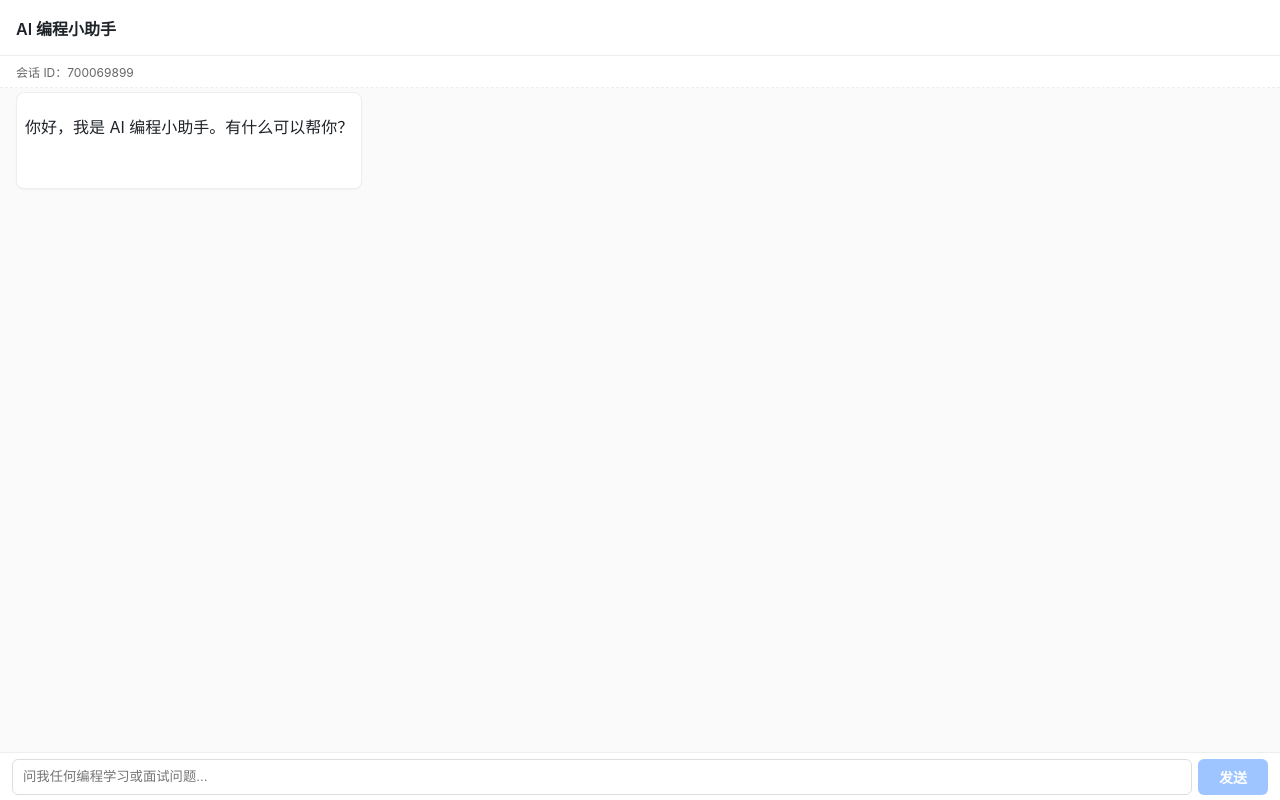
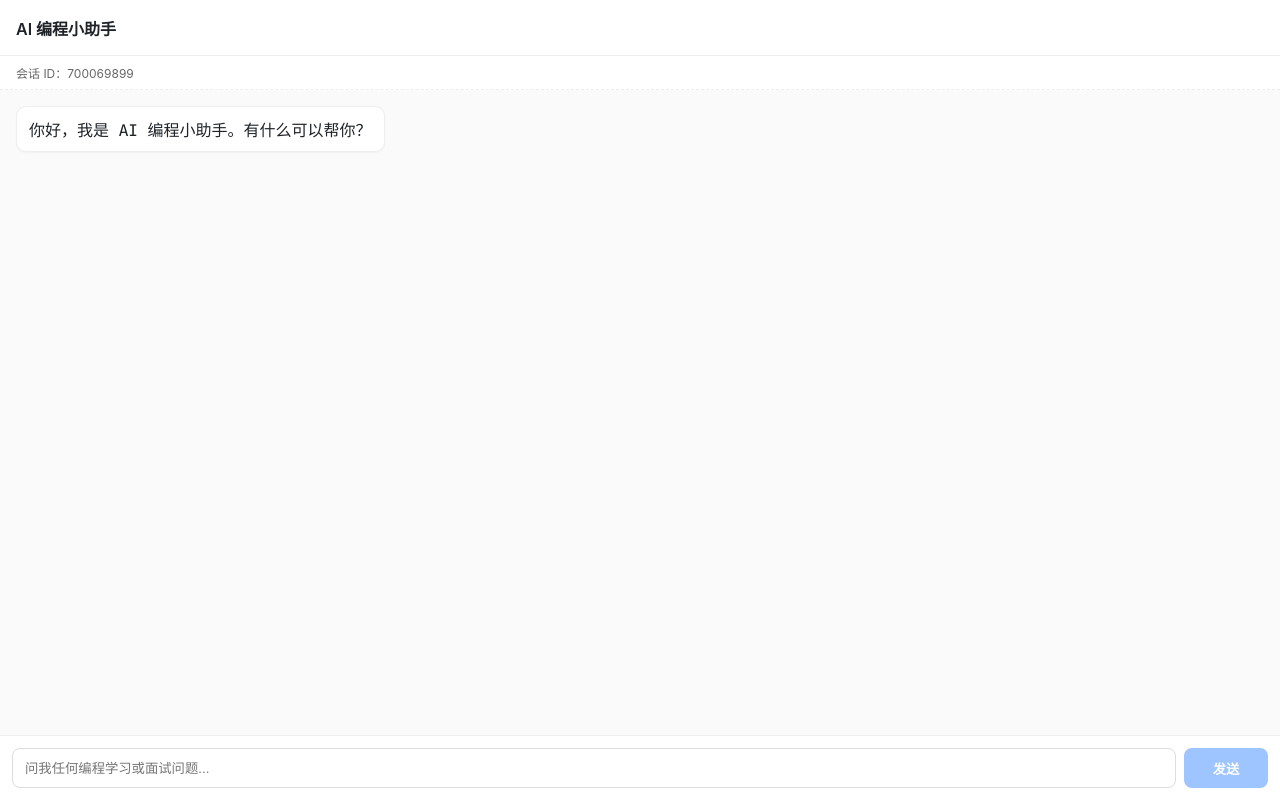
Before and after one commit to dmw-net/ai-study-buddy-frontend, a Vue app: page / in a window 1280 px wide. Built offline with nearby package versions, Linux system fonts and the light colour scheme.

Commit message:
初始化

```diff
--- a/package.json
+++ b/package.json
@@ -10,11 +10,9 @@
   },
   "dependencies": {
     "axios": "^1.7.7",
-    "marked": "^16.4.1",
     "vue": "^3.5.11"
   },
   "devDependencies": {
-    "@types/marked": "^5.0.2",
     "@vitejs/plugin-vue": "^5.1.4",
     "typescript": "^5.6.2",
     "vite": "^5.4.8"
--- a/src/App.vue
+++ b/src/App.vue
@@ -40,7 +40,7 @@ import Chat from './components/Chat.vue';
 /* 头部样式 */
 .app-header {
   flex: 0 0 auto;             /* 不放大、不缩小，固定高度 */
-  height: 56px;               /* 恢复高度 */
+  height: 56px;               /* 固定高度 56px */
   display: flex;              /* 内部使用 flex 布局 */
   align-items: center;        /* 垂直居中对齐 */
   padding: 0 16px;            /* 左右内边距 16px */
--- a/src/components/Chat.vue
+++ b/src/components/Chat.vue
@@ -19,11 +19,10 @@
       -->
       <div v-for="(m, idx) in messages" :key="idx" class="message" :class="m.role">
         <!-- 消息气泡 -->
-      <div class="bubble">
-        <!-- 对AI助手的消息使用Markdown渲染，用户消息保持原样 -->
-        <div v-if="m.role === 'assistant'" class="markdown-content" v-html="renderMarkdown(m.content)"></div>
-        <pre v-else class="text">{{ m.content }}</pre>
-      </div>
+        <div class="bubble">
+          <!-- 使用 pre 标签保持文本格式（换行、空格等） -->
+          <pre class="text">{{ m.content }}</pre>
+        </div>
       </div>
     </div>
 
@@ -60,7 +59,6 @@
  * - computed: 创建计算属性
  */
 import { onMounted, onUnmounted, reactive, ref, watch, nextTick, computed } from 'vue';
-import { marked } from 'marked';
 
 /**
  * TypeScript 类型定义
@@ -72,15 +70,6 @@ type Role = 'user' | 'assistant';
 interface ChatMessage {
   role: Role;        // 消息发送者角色
   content: string;   // 消息内容
-}
-
-/**
- * Markdown 渲染函数
- * @param text 需要渲染的Markdown文本
- * @returns 渲染后的HTML字符串
- */
-function renderMarkdown(text: string): string {
-  return  marked.parse(text);
 }
 
 /**
@@ -109,19 +98,8 @@ const canSend = computed(() => inputText.value.trim().length > 0 && !loading.val
  * 生命周期钩子：组件挂载时执行
  */
 onMounted(() => {
-  // 从localStorage加载最近的会话
-  const sessionList = JSON.parse(localStorage.getItem('chat_sessions') || '[]');
-  if (sessionList.length > 0) {
-    // 按时间戳排序，获取最新的会话
-    sessionList.sort((a: any, b: any) => b.timestamp - a.timestamp);
-    if (!loadMessages(sessionList[0].id)) {
-      // 如果加载失败，显示欢迎消息
-      messages.push({ role: 'assistant', content: '你好，我是 AI 编程小助手。有什么可以帮你？' });
-    }
-  } else {
-    // 没有历史会话，显示欢迎消息
-    messages.push({ role: 'assistant', content: '你好，我是 AI 编程小助手。有什么可以帮你？' });
-  }
+  // 添加欢迎消息
+  messages.push({ role: 'assistant', content: '你好，我是 AI 编程小助手。有什么可以帮你？' });
 });
 
 /**
@@ -130,16 +108,11 @@ onMounted(() => {
 onUnmounted(() => {
   // 关闭 SSE 连接，释放资源
   closeStream();
-
-  // 组件卸载前保存消息
-  if (messages.length > 0) {
-    saveMessages();
-  }
 });
 
 /**
  * 监听器：监听 messages 数组的变化
- * 当有新消息时，自动滚动到底部并保存消息
+ * 当有新消息时，自动滚动到底部
  */
 watch(messages, async () => {
   // 等待 Vue 完成 DOM 更新
@@ -147,10 +120,6 @@ watch(messages, async () => {
   // 如果有滚动容器引用，滚动到底部
   if (scrollContainer.value) {
     scrollContainer.value.scrollTop = scrollContainer.value.scrollHeight;
-  }
-  // 自动保存消息到localStorage
-  if (messages.length > 0) {
-    saveMessages();
   }
 });
 
@@ -209,76 +178,6 @@ function openStream(text: string, messageIndex: number) {
   evtSource.value = es;
 
   /**
-   * 智能拼接 SSE 数据块
-   * 解决数据块在单词边界被切分导致缺少空格的问题
-   *
-   * 问题场景：
-   * - 英文：后端发送 "! How can" + "I assist you" → 需要添加空格 → "! How can I assist you" ✅
-   * - 中文：后端发送 "你好" + "！有什么可以帮助" → 不需要空格 → "你好！有什么可以帮助" ✅
-   * - 中英混合：后端发送 "你好" + "hello" → 需要添加空格 → "你好 hello" ✅
-   *
-   * 规则：
-   * 1. 中文之间不需要空格（中文词语之间本身就没有空格）
-   * 2. 英文单词之间需要空格（如果缺失）
-   * 3. 中英文混合时，在交界处需要空格
-   *
-   * @param currentContent 当前已累积的内容
-   * @param newChunk 新收到的数据块
-   * @returns 拼接后的内容
-   */
-  function smartConcat(currentContent: string, newChunk: string): string {
-    // 如果当前内容为空，直接返回新块
-    if (!currentContent) {
-      return newChunk;
-    }
-
-    // 如果新块为空，直接返回当前内容
-    if (!newChunk) {
-      return currentContent;
-    }
-
-    // 如果新块开头已经有空格或标点，直接拼接（不需要额外处理）
-    if (/^[\s\.,!?;:，。！？；：]/.test(newChunk)) {
-      return currentContent + newChunk;
-    }
-
-    // 获取当前内容的最后一个字符和新块的第一个字符
-    const lastChar = currentContent[currentContent.length - 1];
-    const firstChar = newChunk[0];
-
-    // 判断字符类型
-    const isLastCharChinese = /[\u4e00-\u9fa5]/.test(lastChar);  // 中文字符
-    const isFirstCharChinese = /[\u4e00-\u9fa5]/.test(firstChar);
-    const isLastCharEnglish = /[a-zA-Z0-9]/.test(lastChar);     // 英文字母、数字
-    const isFirstCharEnglish = /[a-zA-Z0-9]/.test(firstChar);
-    const lastCharIsSpaceOrPunct = /[\s\.,!?;:，。！？；：\-_]/.test(lastChar);  // 空格、标点、连字符、下划线
-    const firstCharIsSpaceOrPunct = /[\s\.,!?;:，。！？；：\-_]/.test(firstChar);
-
-    // 如果已经有空格或标点分隔，直接拼接
-    if (lastCharIsSpaceOrPunct || firstCharIsSpaceOrPunct) {
-      return currentContent + newChunk;
-    }
-
-    // 情况1：两个都是中文 → 不需要空格
-    if (isLastCharChinese && isFirstCharChinese) {
-      return currentContent + newChunk;
-    }
-
-    // 情况2：两个都是英文 → 需要添加空格（英文单词之间需要空格）
-    if (isLastCharEnglish && isFirstCharEnglish) {
-      return currentContent + ' ' + newChunk;
-    }
-
-    // 情况3：中英文混合 → 需要添加空格（中英文交界处需要空格）
-    if ((isLastCharChinese && isFirstCharEnglish) || (isLastCharEnglish && isFirstCharChinese)) {
-      return currentContent + ' ' + newChunk;
-    }
-
-    // 其他情况（数字、特殊字符等）直接拼接
-    return currentContent + newChunk;
-  }
-
-  /**
    * SSE 消息事件处理
    * 当服务器发送数据时触发
    */
@@ -300,12 +199,10 @@ function openStream(text: string, messageIndex: number) {
 
     // 确保消息索引有效
     if (messageIndex >= 0 && messageIndex < messages.length) {
-      // 使用智能拼接函数，自动处理单词边界缺少空格的问题
-      // 这样即使后端在单词中间切分数据块，也能正确显示
-      messages[messageIndex].content = smartConcat(
-        messages[messageIndex].content,
-        e.data
-      );
+      // 将接收到的数据片段追加到助手消息内容中
+      // 使用数组索引直接更新，确保 Vue 响应式系统能检测到变化
+      // 这样就能实现逐字显示的效果
+      messages[messageIndex].content += e.data;
       console.log('已更新消息内容，当前长度:', messages[messageIndex].content.length);
     } else {
       console.error('消息索引无效:', messageIndex, '消息数组长度:', messages.length);
@@ -384,60 +281,6 @@ java.net.SocketTimeoutException: timeout
 }
 
 /**
- * 保存消息到localStorage
- */
-function saveMessages() {
-  try {
-    const chatData = {
-      messages: [...messages],
-      memoryId: memoryId.value,
-      timestamp: Date.now()
-    };
-    localStorage.setItem(`chat_${memoryId.value}`, JSON.stringify(chatData));
-    // 保存会话列表以便切换
-    const sessionList = JSON.parse(localStorage.getItem('chat_sessions') || '[]');
-    const existingSession = sessionList.find((s: any) => s.id === memoryId.value);
-    if (existingSession) {
-      existingSession.lastMessage = messages[messages.length - 1]?.content || '';
-      existingSession.timestamp = Date.now();
-    } else {
-      sessionList.push({
-        id: memoryId.value,
-        lastMessage: messages[messages.length - 1]?.content || '',
-        timestamp: Date.now()
-      });
-    }
-    localStorage.setItem('chat_sessions', JSON.stringify(sessionList));
-  } catch (error) {
-    console.error('保存消息失败:', error);
-  }
-}
-
-/**
- * 从localStorage加载消息
- */
-function loadMessages(sessionId: number) {
-  try {
-    const chatDataStr = localStorage.getItem(`chat_${sessionId}`);
-    if (chatDataStr) {
-      const chatData = JSON.parse(chatDataStr);
-      // 清空现有消息
-      messages.splice(0, messages.length);
-      // 添加保存的消息
-      chatData.messages.forEach((msg: ChatMessage) => {
-        messages.push(msg);
-      });
-      memoryId.value = chatData.memoryId;
-      return true;
-    }
-    return false;
-  } catch (error) {
-    console.error('加载消息失败:', error);
-    return false;
-  }
-}
-
-/**
  * 关闭 SSE 连接
  * 清理资源，重置状态
  */
@@ -458,133 +301,23 @@ function closeStream() {
   flex-direction: column;
   flex: 1 1 auto;
   min-height: 0;
-  height: 100%; /* 确保占满可用空间 */
 }
 .chat-header {
   flex: 0 0 auto;
-  padding: 4px 16px; /* 减小内边距 */
+  padding: 8px 16px;
   font-size: 12px;
   color: #666;
   border-bottom: 1px dashed #eee;
-  height: 32px; /* 设置固定高度 */
-  display: flex;
-  align-items: center;
 }
 .chat-messages {
   flex: 1 1 auto;
   overflow: auto;
-  padding: 4px 16px; /* 进一步减小内边距 */
+  padding: 16px;
   background: #fafafa;
-  min-height: 0;
 }
 .message {
   display: flex;
-  margin-bottom: 4px; /* 进一步减小消息间距 */
-  min-height: 24px;
-}
-
-/* Markdown内容样式 */
-.markdown-content {
-  white-space: pre-wrap;
-  word-wrap: break-word;
-  font-family: inherit;
-  line-height: 1.6;
-}
-
-.markdown-content h1,
-.markdown-content h2,
-.markdown-content h3,
-.markdown-content h4,
-.markdown-content h5,
-.markdown-content h6 {
-  margin-top: 1.2em; /* 减小标题上边距 */
-  margin-bottom: 0.4em; /* 减小标题下边距 */
-  font-weight: 600;
-}
-
-.markdown-content h1 {
-  font-size: 1.8em;
-  border-bottom: 1px solid #eaecef;
-  padding-bottom: 0.3em;
-}
-
-.markdown-content h2 {
-  font-size: 1.5em;
-  border-bottom: 1px solid #eaecef;
-  padding-bottom: 0.3em;
-}
-
-.markdown-content h3 {
-  font-size: 1.3em;
-}
-
-.markdown-content p {
-  margin-bottom: 0.8em; /* 减小段落下边距 */
-}
-
-.markdown-content code {
-  background-color: #f6f8fa;
-  padding: 0.2em 0.4em;
-  border-radius: 3px;
-  font-family: 'SFMono-Regular', Consolas, 'Liberation Mono', Menlo, monospace;
-  font-size: 0.9em;
-}
-
-.markdown-content pre {
-  background-color: #f6f8fa;
-  padding: 16px;
-  border-radius: 6px;
-  overflow-x: auto;
-  margin-bottom: 1em;
-}
-
-.markdown-content pre code {
-  background-color: transparent;
-  padding: 0;
-  font-size: 0.9em;
-}
-
-.markdown-content blockquote {
-  border-left: 4px solid #dfe2e5;
-  padding: 0 1em;
-  color: #6a737d;
-  margin: 0 0 1em 0;
-}
-
-.markdown-content ul,
-.markdown-content ol {
-  padding-left: 2em;
-  margin-bottom: 1em;
-}
-
-.markdown-content li {
-  margin-bottom: 0.5em;
-}
-
-.markdown-content table {
-  border-collapse: collapse;
-  width: 100%;
-  margin-bottom: 1em;
-}
-
-.markdown-content table th,
-.markdown-content table td {
-  border: 1px solid #dfe2e5;
-  padding: 6px 13px;
-}
-
-.markdown-content table th {
-  background-color: #f6f8fa;
-  font-weight: 600;
-}
-
-.markdown-content a {
-  color: #0366d6;
-  text-decoration: none;
-}
-
-.markdown-content a:hover {
-  text-decoration: underline;
+  margin-bottom: 12px;
 }
 .message.user {
   justify-content: flex-end;
@@ -593,15 +326,12 @@ function closeStream() {
   justify-content: flex-start;
 }
 .bubble {
-  max-width: 80%; /* 增加最大宽度，减少水平空白 */
+  max-width: 75%;
   background: white;
   border: 1px solid #eee;
-  border-radius: 8px;
-  padding: 6px 8px; /* 进一步减小气泡内边距 */
+  border-radius: 10px;
+  padding: 10px 12px;
   box-shadow: 0 1px 2px rgba(0,0,0,0.04);
-  min-height: 24px;
-  display: flex;
-  align-items: center;
 }
 .message.user .bubble {
   background: #e8f3ff;
@@ -616,19 +346,17 @@ function closeStream() {
 .chat-input {
   flex: 0 0 auto;
   display: flex;
-  gap: 6px; /* 减小间距 */
-  padding: 6px 12px; /* 进一步减小内边距 */
+  gap: 8px;
+  padding: 12px;
   border-top: 1px solid #eee;
   background: #fff;
-  height: 48px; /* 设置固定高度 */
-  align-items: center;
 }
 .input {
   flex: 1 1 auto;
-  height: 36px; /* 减小高度 */
-  padding: 0 10px; /* 减小内边距 */
+  height: 40px;
+  padding: 0 12px;
   border: 1px solid #ddd;
-  border-radius: 6px; /* 减小圆角 */
+  border-radius: 8px;
   outline: none;
 }
 .input:disabled {
@@ -636,16 +364,15 @@ function closeStream() {
 }
 .send {
   flex: 0 0 auto;
-  min-width: 70px; /* 减小宽度 */
-  height: 36px; /* 减小高度 */
-  padding: 0 10px; /* 减小内边距 */
+  min-width: 84px;
+  height: 40px;
+  padding: 0 14px;
   border: none;
-  border-radius: 6px; /* 减小圆角 */
+  border-radius: 8px;
   background: #1677ff;
   color: #fff;
   font-weight: 600;
   cursor: pointer;
-  font-size: 14px; /* 减小字体 */
 }
 .send:disabled {
   background: #9ec5ff;
--- a/vite.config.ts
+++ b/vite.config.ts
@@ -36,11 +36,7 @@ export default defineConfig({
       '/api': {
         target: 'http://localhost:8081',  // 后端服务器地址
         changeOrigin: true,                // 修改请求头中的 origin，确保跨域请求成功
-        secure: false,                     // 如果是 HTTPS，允许自签名证书
-        // SSE 专用配置
-        ws: true,                          // 启用 WebSocket 代理（SSE 也需要）
-        // 注意：Vite 的代理基于 http-proxy-middleware
-        // 对于 SSE 长连接，建议不在代理层设置超时
+        secure: false                      // 如果是 HTTPS，允许自签名证书
       }
     }
   }
```
